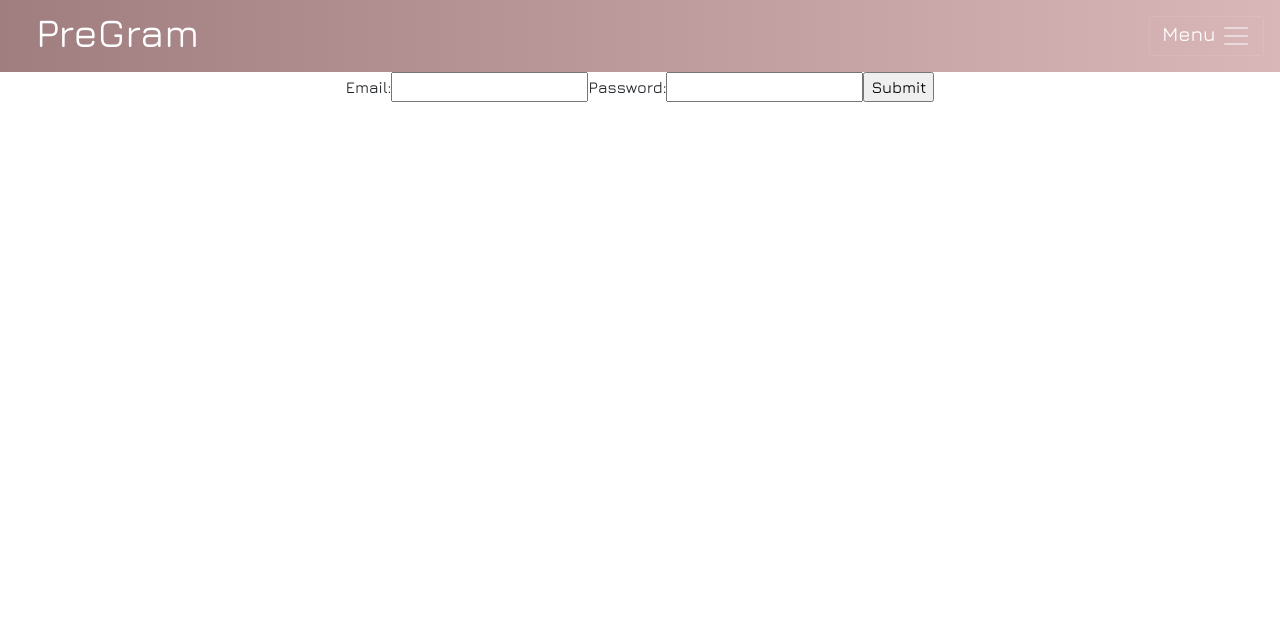
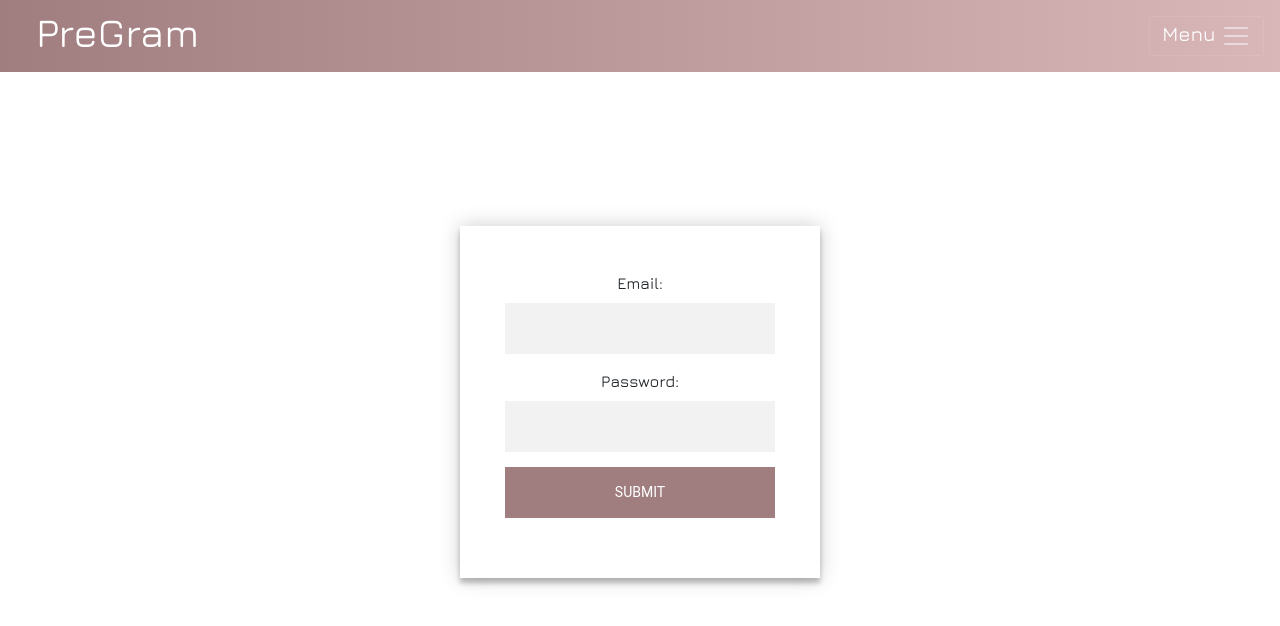
Before and after one commit to anette87/pre_gram, a React (Create React App) app: page / in a window 1280 px wide. Shown: the top 626 px of the page. Built offline with nearby package versions, Linux system fonts and the light colour scheme.

Commit message:
Home: Loggin Form CSS

```diff
--- a/src/App.css
+++ b/src/App.css
@@ -186,3 +186,54 @@
 .navbar-menu{
   color: white
 }
+
+/* LOGIN FORM */
+
+.login-content {
+  width: 360px;
+  padding: 8% 0 0;
+  margin: auto;
+}
+.login-form {
+  position: relative;
+  z-index: 1;
+  background: #FFFFFF;
+  max-width: 360px;
+  margin: 0 auto 100px;
+  padding: 45px;
+  text-align: center;
+  box-shadow: 0 0 20px 0 rgba(0, 0, 0, 0.2), 0 5px 5px 0 rgba(0, 0, 0, 0.24);
+  margin-top: 12%;
+}
+.login-form input {
+  font-family: "Roboto", sans-serif;
+  outline: 0;
+  background: #f2f2f2;
+  width: 100%;
+  border: 0;
+  margin: 0 0 15px;
+  padding: 15px;
+  box-sizing: border-box;
+  font-size: 14px;
+}
+
+.login-form input[type="submit"]{
+    background-color: rgb(160, 125, 127);
+    font-family: "Roboto", sans-serif;
+    text-transform: uppercase;
+    outline: 0;
+    width: 100%;
+    border: 0;
+    padding: 15px;
+    color: #FFFFFF;
+    font-size: 14px;
+    -webkit-transition: all 0.3 ease;
+    transition: all 0.3 ease;
+    cursor: pointer;
+}
+
+.login-form input[type="submit"]:hover,
+.login-form input[type="submit"]:active,
+.login-form input[type="submit"]:focus {
+  background:rgba(217,182,184,1);
+}
--- a/src/containers/Home.js
+++ b/src/containers/Home.js
@@ -3,7 +3,7 @@
 export default function Calendar() {
 
     return (
-        <div>
+        <div id="login-content">
             <form id="login-form" class="login-form">
                 <label for="user-id" >Email:</label>
                 <input type="email" name="user-id" id="partner-user-ID"></input>
```
